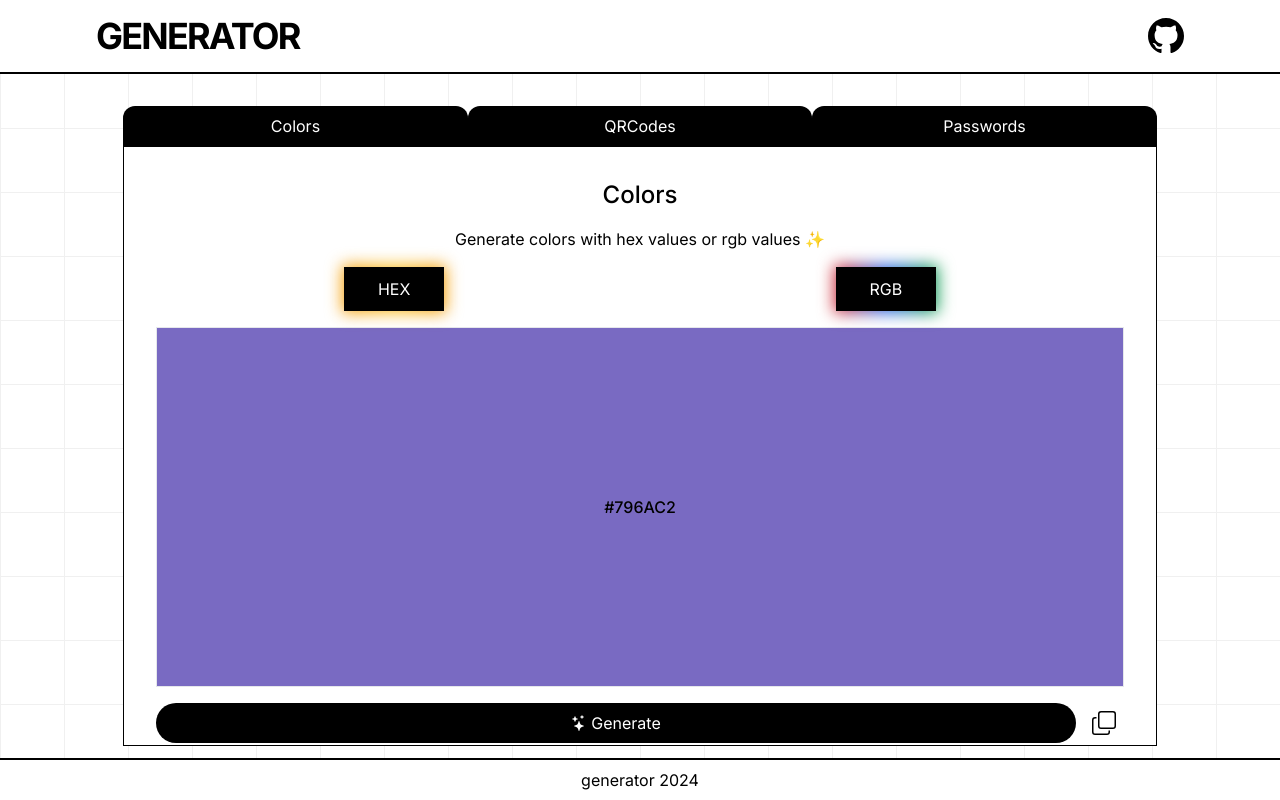
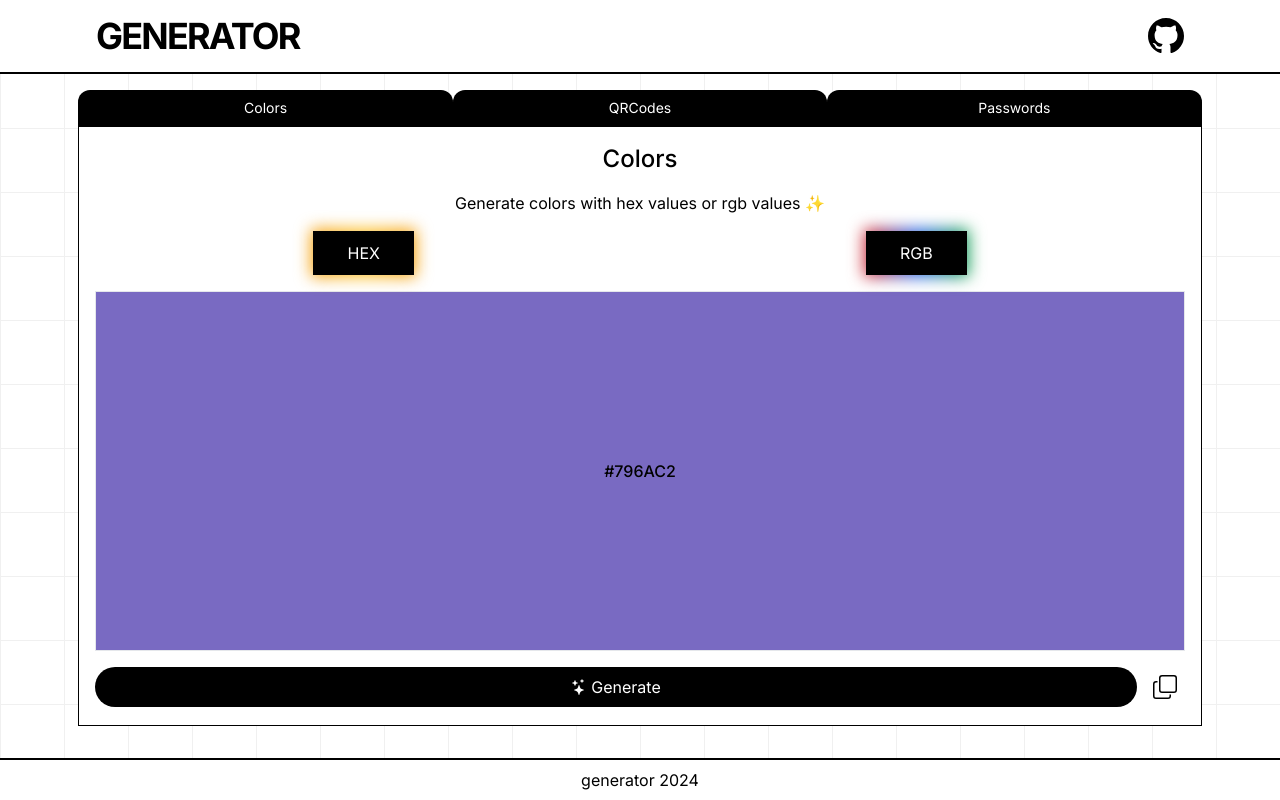
Before and after one commit to joeMacaraig/generator, a Next.js app: page / in a window 1280 px wide. Built offline with nearby package versions, Linux system fonts and the light colour scheme.

Commit message:
uploaded files

```diff
--- a/src/app/page.tsx
+++ b/src/app/page.tsx
@@ -9,21 +9,21 @@ export default function Home() {
   const [screen, setScreen] = useState<string>("Colors");
   const tabs = ["Colors", "QRCodes", "Passwords"];
   return (
-    <main className="min-h-[90vh] p-8 flex flex-col items-center">
+    <main className="h-full p-4 flex flex-col items-center">
       <div className="absolute inset-0 -z-10 h-full w-full bg-white bg-[linear-gradient(to_right,#f0f0f0_1px,transparent_1px),linear-gradient(to_bottom,#f0f0f0_1px,transparent_1px)] bg-[size:4rem_4rem]"></div>
-      <div className="w-[85%]">
+      <div className="w-[90%]">
         <div className="flex justify-between">
           {tabs.map((item, idx) => (
             <button
               key={idx}
               onClick={() => setScreen(`${item}`)}
-              className="px-4 py-2 bg-black text-white rounded-t-xl w-1/3 text-center hover:bg-zinc-800"
+              className="px-4 py-2 bg-black text-white text-sm rounded-t-xl w-1/3 text-center hover:bg-zinc-800"
             >
               {item}
             </button>
           ))}
         </div>
-        <div className="bg-white border border-black h-[75vh] p-4">
+        <div className="bg-white border border-black h-[75vh]">
           {screen === "Colors" && <Colors />}
           {screen === "QRCodes" && <QRCodes />}
           {screen === "Passwords" && <Passwords />}
```
